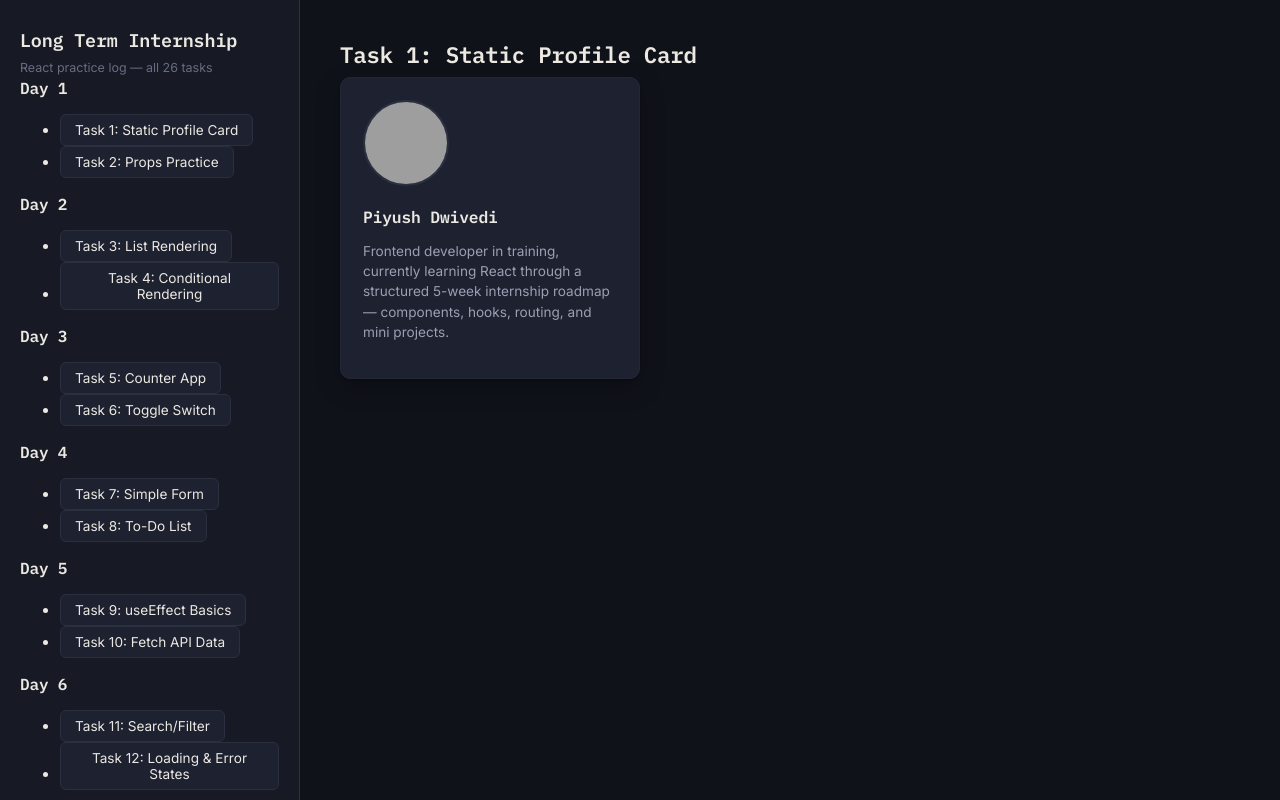
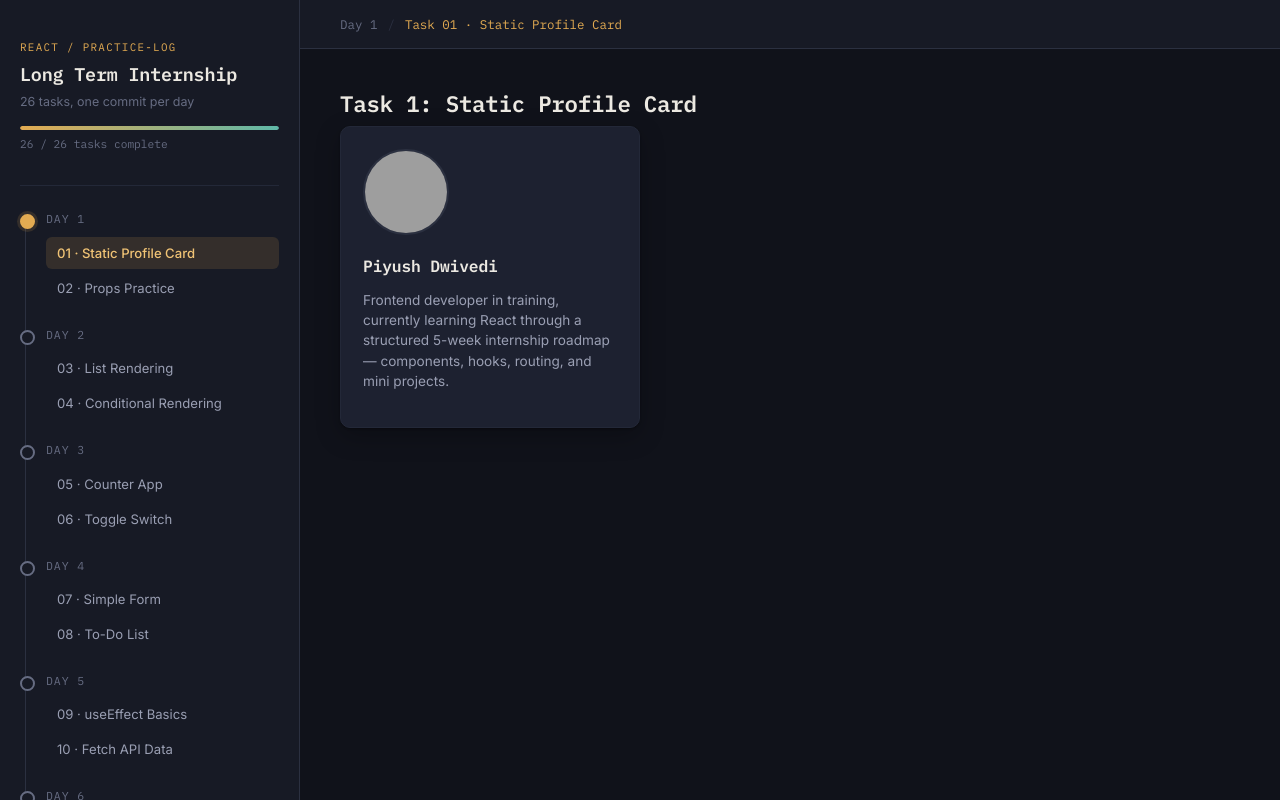
Before and after one commit to piyushdwivedi2901/Long-Term-Internship, a React (Vite) app: page / in a window 1280 px wide. Built offline with nearby package versions, Linux system fonts and the light colour scheme; grey boxes are pictures that could not be loaded.

Commit message:
design: rebuild sidebar as a git commit graph (one node per day), add breadcrumb header and progress indicator

```diff
--- a/src/App.jsx
+++ b/src/App.jsx
@@ -2,97 +2,86 @@ import { useState } from 'react'
 
 import Task1_StaticProfileCard from './days/day01/Task1_StaticProfileCard.jsx'
 import Task2_PropsPractice from './days/day01/Task2_PropsPractice.jsx'
-
 import Task3_ListRendering from './days/day02/Task3_ListRendering.jsx'
 import Task4_ConditionalRendering from './days/day02/Task4_ConditionalRendering.jsx'
-
 import Task5_CounterApp from './days/day03/Task5_CounterApp.jsx'
 import Task6_ToggleSwitch from './days/day03/Task6_ToggleSwitch.jsx'
-
 import Task7_SimpleForm from './days/day04/Task7_SimpleForm.jsx'
 import Task8_TodoList from './days/day04/Task8_TodoList.jsx'
-
 import Task9_UseEffectBasics from './days/day05/Task9_UseEffectBasics.jsx'
 import Task10_FetchApiData from './days/day05/Task10_FetchApiData.jsx'
-
 import Task11_SearchFilter from './days/day06/Task11_SearchFilter.jsx'
 import Task12_LoadingErrorStates from './days/day06/Task12_LoadingErrorStates.jsx'
-
 import Task13_LiftingStateUp from './days/day07/Task13_LiftingStateUp.jsx'
 import Task14_CustomHooks from './days/day07/Task14_CustomHooks.jsx'
-
 import Task15_ContextApi from './days/day08/Task15_ContextApi.jsx'
 import Task16_RouterBasics from './days/day08/Task16_RouterBasics.jsx'
-
 import Task17_DynamicRoutes from './days/day09/Task17_DynamicRoutes.jsx'
 import Task18_FormValidation from './days/day09/Task18_FormValidation.jsx'
-
 import Task19_WeatherApp from './days/day10/Task19_WeatherApp.jsx'
 import Task20_EcommerceCart from './days/day10/Task20_EcommerceCart.jsx'
-
 import Task21_QuizApp from './days/day11/Task21_QuizApp.jsx'
 import Task22_RecipeSearchApp from './days/day11/Task22_RecipeSearchApp.jsx'
-
 import Task23_KanbanBoard from './days/day12/Task23_KanbanBoard.jsx'
-
 import Task24_StateManagement from './days/day13/Task24_StateManagement.jsx'
 import Task25_Testing from './days/day13/Task25_Testing.jsx'
 import Task26_Performance from './days/day13/Task26_Performance.jsx'
 
-// Registry of all completed tasks. Add a new entry here each time
-// a new day's tasks are built — the nav and viewer pick it up automatically.
+// Registry of every task. Each entry drives the sidebar nav, the breadcrumb
+// header, and which component renders — add a day here and everything
+// downstream (nav, progress bar, breadcrumb) updates automatically.
 const taskRegistry = [
   { day: 1, label: 'Day 1', tasks: [
-    { id: 'd1-t1', title: 'Task 1: Static Profile Card', Component: Task1_StaticProfileCard },
-    { id: 'd1-t2', title: 'Task 2: Props Practice', Component: Task2_PropsPractice },
+    { id: 'd1-t1', num: 1, title: 'Static Profile Card', Component: Task1_StaticProfileCard },
+    { id: 'd1-t2', num: 2, title: 'Props Practice', Component: Task2_PropsPractice },
   ]},
   { day: 2, label: 'Day 2', tasks: [
-    { id: 'd2-t3', title: 'Task 3: List Rendering', Component: Task3_ListRendering },
-    { id: 'd2-t4', title: 'Task 4: Conditional Rendering', Component: Task4_ConditionalRendering },
+    { id: 'd2-t3', num: 3, title: 'List Rendering', Component: Task3_ListRendering },
+    { id: 'd2-t4', num: 4, title: 'Conditional Rendering', Component: Task4_ConditionalRendering },
   ]},
   { day: 3, label: 'Day 3', tasks: [
-    { id: 'd3-t5', title: 'Task 5: Counter App', Component: Task5_CounterApp },
-    { id: 'd3-t6', title: 'Task 6: Toggle Switch', Component: Task6_ToggleSwitch },
+    { id: 'd3-t5', num: 5, title: 'Counter App', Component: Task5_CounterApp },
+    { id: 'd3-t6', num: 6, title: 'Toggle Switch', Component: Task6_ToggleSwitch },
   ]},
   { day: 4, label: 'Day 4', tasks: [
-    { id: 'd4-t7', title: 'Task 7: Simple Form', Component: Task7_SimpleForm },
-    { id: 'd4-t8', title: 'Task 8: To-Do List', Component: Task8_TodoList },
+    { id: 'd4-t7', num: 7, title: 'Simple Form', Component: Task7_SimpleForm },
+    { id: 'd4-t8', num: 8, title: 'To-Do List', Component: Task8_TodoList },
   ]},
   { day: 5, label: 'Day 5', tasks: [
-    { id: 'd5-t9', title: 'Task 9: useEffect Basics', Component: Task9_UseEffectBasics },
-    { id: 'd5-t10', title: 'Task 10: Fetch API Data', Component: Task10_FetchApiData },
+    { id: 'd5-t9', num: 9, title: 'useEffect Basics', Component: Task9_UseEffectBasics },
+    { id: 'd5-t10', num: 10, title: 'Fetch API Data', Component: Task10_FetchApiData },
   ]},
   { day: 6, label: 'Day 6', tasks: [
-    { id: 'd6-t11', title: 'Task 11: Search/Filter', Component: Task11_SearchFilter },
-    { id: 'd6-t12', title: 'Task 12: Loading & Error States', Component: Task12_LoadingErrorStates },
+    { id: 'd6-t11', num: 11, title: 'Search/Filter', Component: Task11_SearchFilter },
+    { id: 'd6-t12', num: 12, title: 'Loading & Error States', Component: Task12_LoadingErrorStates },
   ]},
   { day: 7, label: 'Day 7', tasks: [
-    { id: 'd7-t13', title: 'Task 13: Lifting State Up', Component: Task13_LiftingStateUp },
-    { id: 'd7-t14', title: 'Task 14: Custom Hooks', Component: Task14_CustomHooks },
+    { id: 'd7-t13', num: 13, title: 'Lifting State Up', Component: Task13_LiftingStateUp },
+    { id: 'd7-t14', num: 14, title: 'Custom Hooks', Component: Task14_CustomHooks },
   ]},
   { day: 8, label: 'Day 8', tasks: [
-    { id: 'd8-t15', title: 'Task 15: Context API', Component: Task15_ContextApi },
-    { id: 'd8-t16', title: 'Task 16: React Router Basics', Component: Task16_RouterBasics },
+    { id: 'd8-t15', num: 15, title: 'Context API', Component: Task15_ContextApi },
+    { id: 'd8-t16', num: 16, title: 'React Router Basics', Component: Task16_RouterBasics },
   ]},
   { day: 9, label: 'Day 9', tasks: [
-    { id: 'd9-t17', title: 'Task 17: Dynamic Routes', Component: Task17_DynamicRoutes },
-    { id: 'd9-t18', title: 'Task 18: Form Validation', Component: Task18_FormValidation },
+    { id: 'd9-t17', num: 17, title: 'Dynamic Routes', Component: Task17_DynamicRoutes },
+    { id: 'd9-t18', num: 18, title: 'Form Validation', Component: Task18_FormValidation },
   ]},
   { day: 10, label: 'Day 10', tasks: [
-    { id: 'd10-t19', title: 'Task 19: Weather App', Component: Task19_WeatherApp },
-    { id: 'd10-t20', title: 'Task 20: E-commerce Cart', Component: Task20_EcommerceCart },
+    { id: 'd10-t19', num: 19, title: 'Weather App', Component: Task19_WeatherApp },
+    { id: 'd10-t20', num: 20, title: 'E-commerce Cart', Component: Task20_EcommerceCart },
   ]},
   { day: 11, label: 'Day 11', tasks: [
-    { id: 'd11-t21', title: 'Task 21: Quiz App', Component: Task21_QuizApp },
-    { id: 'd11-t22', title: 'Task 22: Recipe Search App', Component: Task22_RecipeSearchApp },
+    { id: 'd11-t21', num: 21, title: 'Quiz App', Component: Task21_QuizApp },
+    { id: 'd11-t22', num: 22, title: 'Recipe Search App', Component: Task22_RecipeSearchApp },
   ]},
   { day: 12, label: 'Day 12', tasks: [
-    { id: 'd12-t23', title: 'Task 23: Kanban Board', Component: Task23_KanbanBoard },
+    { id: 'd12-t23', num: 23, title: 'Kanban Board', Component: Task23_KanbanBoard },
   ]},
   { day: 13, label: 'Day 13', tasks: [
-    { id: 'd13-t24', title: 'Task 24: State Mgmt (Zustand)', Component: Task24_StateManagement },
-    { id: 'd13-t25', title: 'Task 25: Testing', Component: Task25_Testing },
-    { id: 'd13-t26', title: 'Task 26: Performance', Component: Task26_Performance },
+    { id: 'd13-t24', num: 24, title: 'State Mgmt (Zustand)', Component: Task24_StateManagement },
+    { id: 'd13-t25', num: 25, title: 'Testing', Component: Task25_Testing },
+    { id: 'd13-t26', num: 26, title: 'Performance', Component: Task26_Performance },
   ]},
 ]
 
@@ -100,35 +89,57 @@ const allTasks = taskRegistry.flatMap((d) => d.tasks)
 
 export default function App() {
   const [activeId, setActiveId] = useState(allTasks[0].id)
+  const activeDay = taskRegistry.find((d) => d.tasks.some((t) => t.id === activeId))
   const active = allTasks.find((t) => t.id === activeId)
   const ActiveComponent = active.Component
 
   return (
     <div className="app-shell">
       <aside className="sidebar">
+        <div className="sidebar-header">
+          <p className="sidebar-eyebrow">react / practice-log</p>
           <h1 className="sidebar-title">Long Term Internship</h1>
-        <p className="sidebar-subtitle">React practice log — all 26 tasks</p>
+          <p className="sidebar-subtitle">26 tasks, one commit per day</p>
+          <div className="progress-track">
+            <div className="progress-fill" style={{ width: '100%' }} />
+          </div>
+          <p className="progress-label">26 / 26 tasks complete</p>
+        </div>
+
+        <nav className="commit-graph">
           {taskRegistry.map((day) => (
-          <div key={day.day} className="day-group">
-            <h4>{day.label}</h4>
+            <div
+              key={day.day}
+              className={`day-node ${day.day === activeDay.day ? 'has-active' : ''}`}
+            >
+              <p className="day-label">{day.label}</p>
               <ul>
                 {day.tasks.map((t) => (
                   <li key={t.id}>
                     <button
-                    className={t.id === activeId ? 'active' : ''}
+                      className={`task-nav-btn ${t.id === activeId ? 'active' : ''}`}
                       onClick={() => setActiveId(t.id)}
                     >
-                    {t.title}
+                      {String(t.num).padStart(2, '0')} · {t.title}
                     </button>
                   </li>
                 ))}
               </ul>
             </div>
           ))}
+        </nav>
       </aside>
+
+      <div className="content-wrap">
+        <div className="content-header">
+          <span>{activeDay.label}</span>
+          <span className="crumb-sep">/</span>
+          <span className="crumb-current">Task {active.num.toString().padStart(2, '0')} · {active.title}</span>
+        </div>
         <main className="content">
           <ActiveComponent />
         </main>
       </div>
+    </div>
   )
 }
```
Lines whose indentation alone changed are shown as unchanged.
